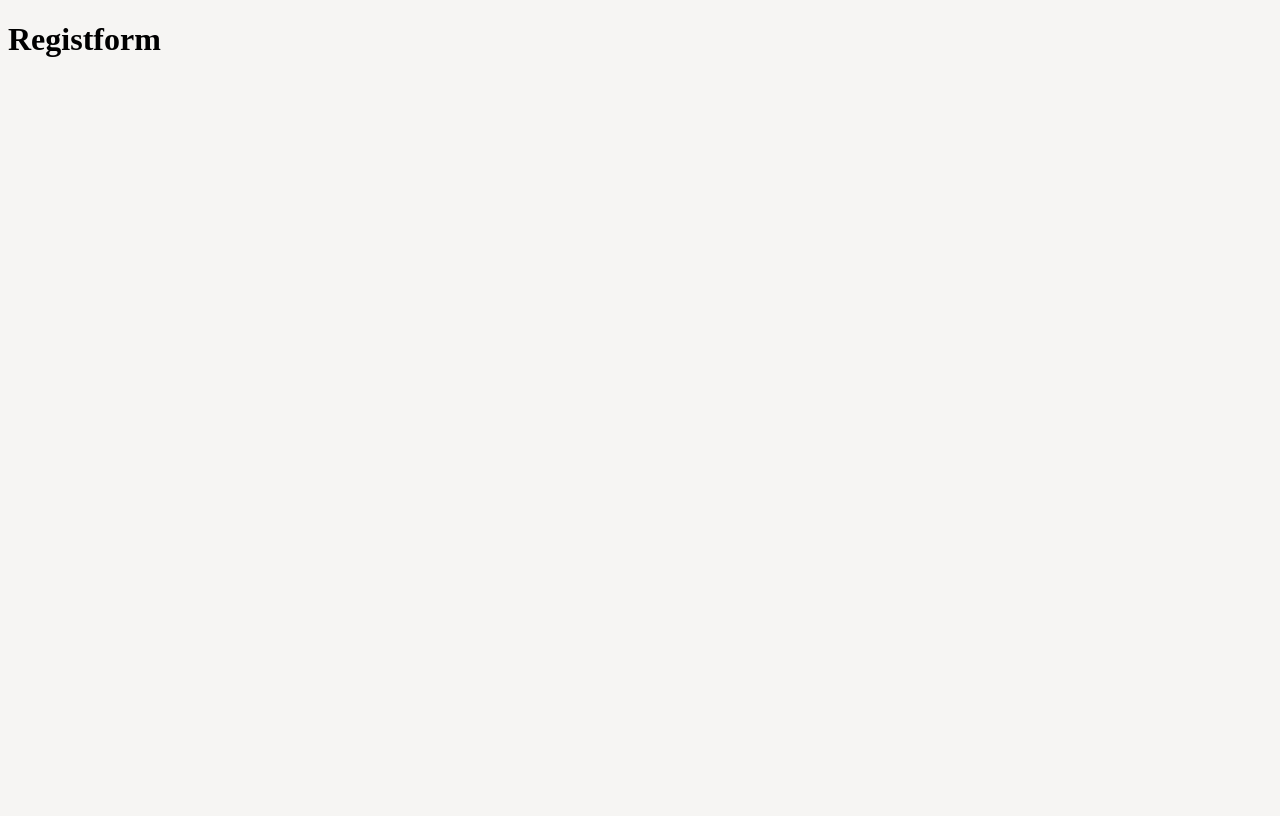
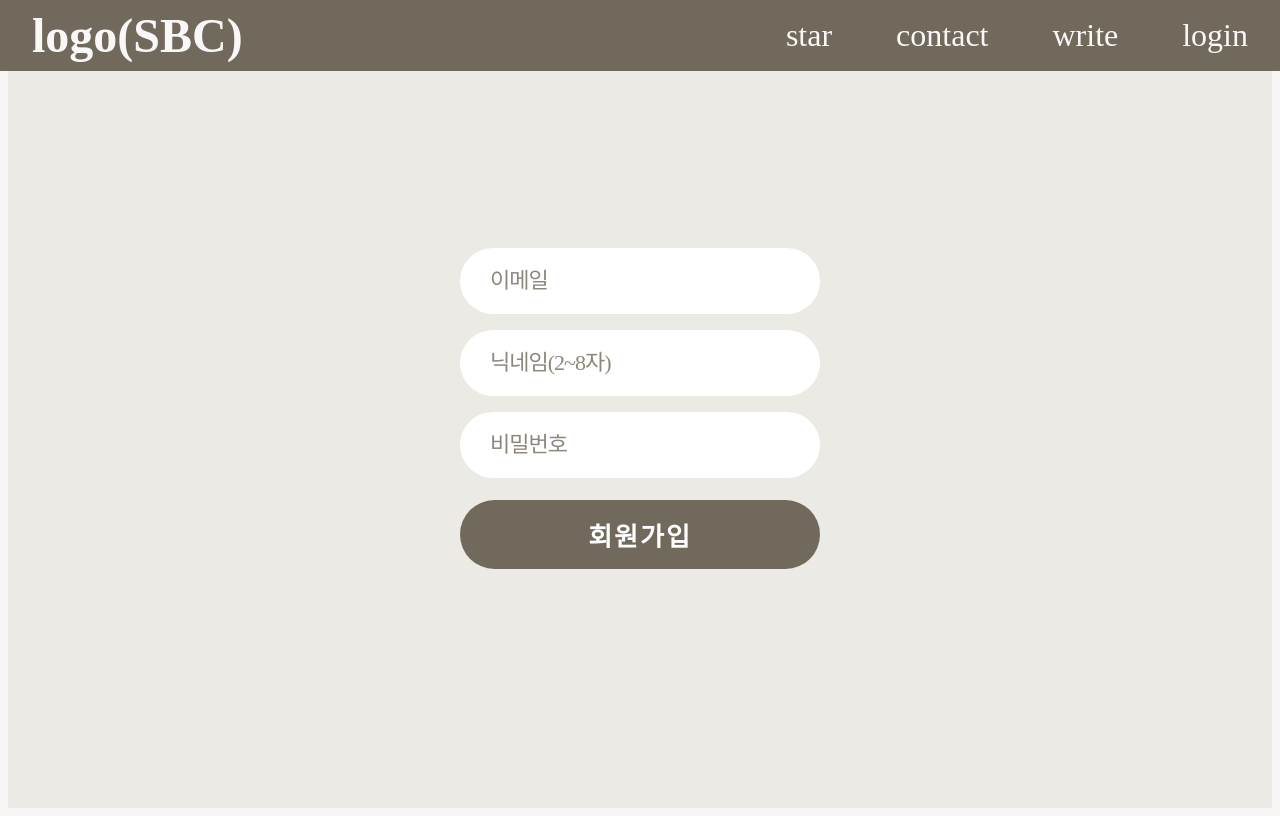
Before and after one commit to InhaH-A-Team/InhaH-A-Team, a React (Vite) app: page /register in a window 1280 px wide. Built offline with nearby package versions, Linux system fonts and the light colour scheme; a web font is replaced by a local one.

Commit message:
회원가입 만들었음.

```diff
--- a/package.json
+++ b/package.json
@@ -10,6 +10,7 @@
     "preview": "vite preview"
   },
   "dependencies": {
+    "axios": "^1.10.0",
     "react": "^19.1.0",
     "react-dom": "^19.1.0",
     "react-router-dom": "^7.6.3"
@@ -23,6 +24,6 @@
     "eslint-plugin-react-hooks": "^5.2.0",
     "eslint-plugin-react-refresh": "^0.4.20",
     "globals": "^16.2.0",
-    "vite": "^7.0.0"
+    "vite": "^7.0.2"
   }
 }
--- a/src/components/Registform.css
+++ b/src/components/Registform.css
@@ -0,0 +1,76 @@
+.regist-wrap {
+  min-height: 100vh;
+  background: #ECEAE4;
+  display: flex;
+  flex-direction: column;
+  align-items: center;
+  justify-content: center;
+}
+
+/* 이거 걍 이미지로 바꿀거임 나중에 */
+.login-logo {
+  font-family: 'Pretendard', 'Arial', sans-serif;
+  font-size: 90px;
+  font-weight: 900;
+  color: #71695b;
+  letter-spacing: -4px;
+  margin-bottom: 38px;
+  text-align: center;
+  line-height: 1.1;
+}
+
+.regist-form {
+  display: flex;
+  flex-direction: column;
+  align-items: center;
+  gap: 16px;
+  width: 360px;
+  max-width: 90vw;
+}
+
+.regist-input {
+  width: 100%;
+  padding: 20px 0 20px 30px;
+  border: none;
+  border-radius: 36px;
+  background: #fff;
+  font-size: 22px;
+  color: #71695b;
+  margin-bottom: 0;
+  outline: none;
+  box-sizing: border-box;
+  font-family: inherit;
+}
+
+.regist-input::placeholder {
+  color: #71695b;
+  opacity: 0.8;
+  font-weight: 500;
+  letter-spacing: -1px;
+}
+
+.regist-btn {
+  width: 100%;
+  padding: 16px;
+  border: none;
+  border-radius: 36px;
+  background: #71695b;
+  color: #fff;
+  font-size: 26px;
+  font-weight: 700;
+  cursor: pointer;
+  margin-top: 6px;
+  font-family: inherit;
+  letter-spacing: 2px;
+  transition: background 0.2s;
+}
+
+.regist-btn:hover {
+  background: #4e483f;
+}
+
+.error{
+  font-size:1.8rem;
+  color:#4e483f;
+
+}
--- a/src/components/Registform.jsx
+++ b/src/components/Registform.jsx
@@ -1,10 +1,84 @@
-import { Link } from 'react-router-dom';
-import "./Registform.css";
+import { useState } from "react";
+import axios from "axios";
+import { useNavigate } from "react-router-dom";
+import './Registform.css';
 
-function Registform(){
+//이메일 유효성검사 정규식
+function validateEmail(email) {
+  return /\S+@\S+\.\S+/.test(email);
+}
+const validateNickname = (nickname) => {
+  return nickname.length >= 2 && nickname.length <= 8;
+};
 
-  return(
-    <></>
+
+function Registform() {
+  const [form, setForm] = useState({ email: "", password: "", name: ""  });
+  const [error, setError] = useState("");
+
+  const handleChange = (e) => {
+    setForm({ ...form, [e.target.name]: e.target.value });
+  };
+
+  const handleSubmit = async (e) => {
+    e.preventDefault();
+    //유효성 검사
+    if (!form.email || !form.password || !form.name) {
+      setError("모든 항목을 입력하세요.");
+      return;
+    }
+    if(!validateEmail(form.email)){
+      setError("올바른 이메일 형식을 입력하세요.")
+      return;
+    }
+    if (!validateNickname(form.nickname)) {
+    setError("닉네임은 2글자 이상, 8글자 이하로 입력하세요.");
+    return;
+  }
+    try {
+      const res = await axios.post("/api/signup", form);
+      if (res.data.success) {
+        alert("회원가입 성공!");
+        navigate("/");
+      } else {
+        setError(res.data.message || "회원가입 실패");
+      }
+    } catch (err) {
+      setError("서버 에러");
+    }
+  };
+
+
+
+  return (
+    <div className="regist-wrap">
+    <form onSubmit={handleSubmit} className="regist-form">
+      <input
+      className="regist-input"
+      type="email"
+      name="email"
+      placeholder="이메일"
+      onChange={handleChange}
+      />
+      <input
+      className="regist-input"
+      type="text"
+      name="nickname"
+      placeholder="닉네임(2~8자)"
+      onChange={handleChange}
+      />
+      <input
+      className="regist-input"
+      name="password"
+      type="password"
+      placeholder="비밀번호"
+      onChange={handleChange} />
+
+      <button type="submit" className="regist-btn">회원가입</button>
+      {error && <div className="error">{error}</div>}
+    </form>
+    </div>
+
   );
 }
 
--- a/src/pages/Register.jsx
+++ b/src/pages/Register.jsx
@@ -1,10 +1,11 @@
 import React from 'react';
 import Registform from '../components/Registform'
-
+import Nav from '../components/Nav'
 function Register() {
   return (
     <div>
-      <h1>Registform</h1>
+      <Nav/>
+      <Registform/>
     </div>
   );
 }
```
Also changed, not shown: 1 other file (tests, documents, lock files or other folders).
